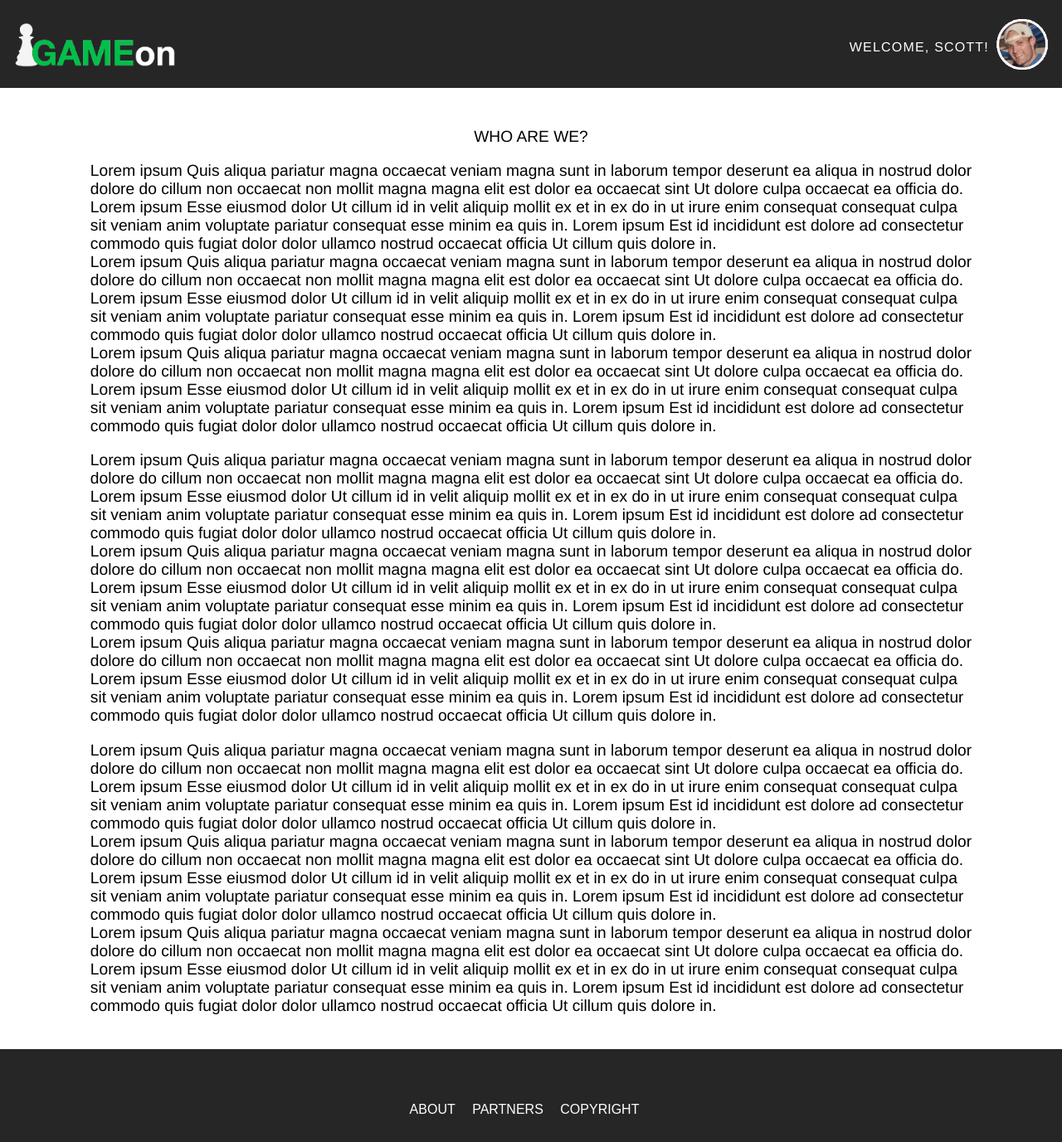
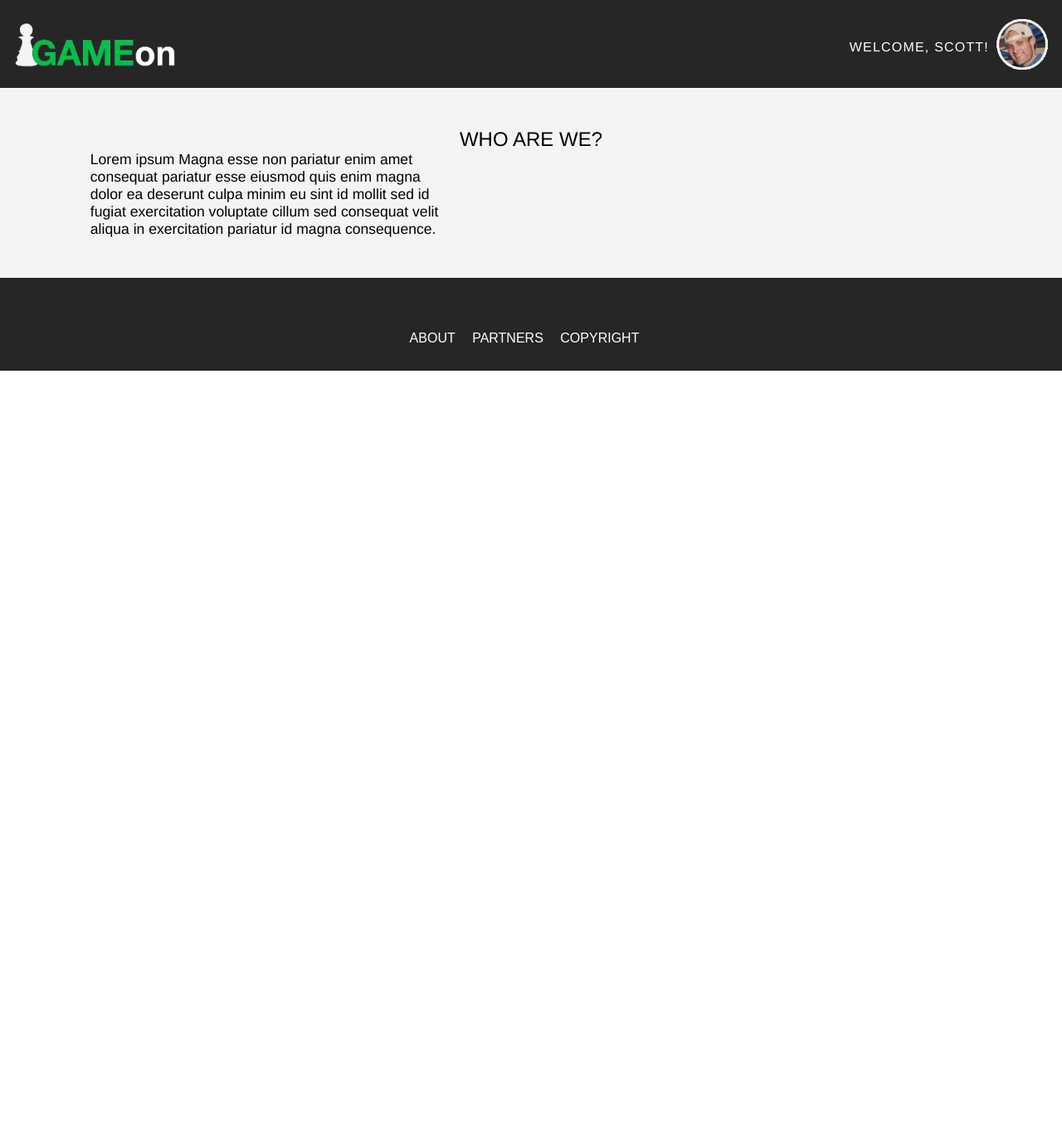
Before and after one commit to scottanderson5/GAME-ON, a Jekyll site: the page built from about.html, in a window 1280 px wide. Shown: the whole page at 83% size. Built offline with Jekyll 4.4.1, drawn with Linux system fonts in a browser that asks for light colours; after the commit the page ends 900 px from its top, so only the background shows below that.

Commit message:
Setting up About Page

```diff
--- a/_sass/_aboutpage.scss
+++ b/_sass/_aboutpage.scss
@@ -5,18 +5,32 @@
 //ABOUT PAGE
 
 .about-main{
-	background-color: white;
-	padding: 3em 0em 0em 0em;
+	background-color: $BackgroundColor;
+	padding: 3em 0em 3em 0em;
 }
 
 .about-intro{
 	font-family: $MainFontFamily;
-	font-size: 1.2em;
 	margin: 0 auto;
 	text-align: left;
 }
 
 .about-intro-text{
 	margin: 0 auto;
+	font-size: 1.5em;
 	text-align: center;
 }
+
+.about-info-wrap{
+	overflow: hidden;
+}
+
+.about-p{
+	width: 40%;
+	font-size: 1.1em;
+	float: left;
+}
+
+.about-pic{
+	float: right;
+}
--- a/about.html
+++ b/about.html
@@ -13,79 +13,17 @@ title: About Page
 				WHO ARE WE?
 			</div>
 
-			<div class="about-p">
-				<p>
-					Lorem ipsum Quis aliqua pariatur magna occaecat veniam magna sunt in laborum tempor deserunt ea aliqua in nostrud dolor dolore do cillum non occaecat non mollit magna magna elit est dolor ea occaecat sint Ut dolore culpa occaecat ea officia do.
+			<div class="about-info-wrap">
+				<div class="about-p">
+				Lorem ipsum Magna esse non pariatur enim amet consequat pariatur esse eiusmod quis enim magna dolor ea deserunt culpa minim eu sint id mollit sed id fugiat exercitation voluptate cillum sed consequat velit aliqua in exercitation pariatur id magna consequence.
+				</div>
+				<div class="about-pic">
 
-					Lorem ipsum Esse eiusmod dolor Ut cillum id in velit aliquip mollit ex et in ex do in ut irure enim consequat consequat culpa sit veniam anim voluptate pariatur consequat esse minim ea quis in.
-
-					Lorem ipsum Est id incididunt est dolore ad consectetur commodo quis fugiat dolor dolor ullamco nostrud occaecat officia Ut cillum quis dolore in.
-					<br>
-
-					Lorem ipsum Quis aliqua pariatur magna occaecat veniam magna sunt in laborum tempor deserunt ea aliqua in nostrud dolor dolore do cillum non occaecat non mollit magna magna elit est dolor ea occaecat sint Ut dolore culpa occaecat ea officia do.
-
-					Lorem ipsum Esse eiusmod dolor Ut cillum id in velit aliquip mollit ex et in ex do in ut irure enim consequat consequat culpa sit veniam anim voluptate pariatur consequat esse minim ea quis in.
-
-					Lorem ipsum Est id incididunt est dolore ad consectetur commodo quis fugiat dolor dolor ullamco nostrud occaecat officia Ut cillum quis dolore in.
-					<br>
-
-					Lorem ipsum Quis aliqua pariatur magna occaecat veniam magna sunt in laborum tempor deserunt ea aliqua in nostrud dolor dolore do cillum non occaecat non mollit magna magna elit est dolor ea occaecat sint Ut dolore culpa occaecat ea officia do.
-
-					Lorem ipsum Esse eiusmod dolor Ut cillum id in velit aliquip mollit ex et in ex do in ut irure enim consequat consequat culpa sit veniam anim voluptate pariatur consequat esse minim ea quis in.
-
-					Lorem ipsum Est id incididunt est dolore ad consectetur commodo quis fugiat dolor dolor ullamco nostrud occaecat officia Ut cillum quis dolore in.<br>
-				</p>
-
-				<p>
-					Lorem ipsum Quis aliqua pariatur magna occaecat veniam magna sunt in laborum tempor deserunt ea aliqua in nostrud dolor dolore do cillum non occaecat non mollit magna magna elit est dolor ea occaecat sint Ut dolore culpa occaecat ea officia do.
-
-					Lorem ipsum Esse eiusmod dolor Ut cillum id in velit aliquip mollit ex et in ex do in ut irure enim consequat consequat culpa sit veniam anim voluptate pariatur consequat esse minim ea quis in.
-
-					Lorem ipsum Est id incididunt est dolore ad consectetur commodo quis fugiat dolor dolor ullamco nostrud occaecat officia Ut cillum quis dolore in.
-					<br>
-
-					Lorem ipsum Quis aliqua pariatur magna occaecat veniam magna sunt in laborum tempor deserunt ea aliqua in nostrud dolor dolore do cillum non occaecat non mollit magna magna elit est dolor ea occaecat sint Ut dolore culpa occaecat ea officia do.
-
-					Lorem ipsum Esse eiusmod dolor Ut cillum id in velit aliquip mollit ex et in ex do in ut irure enim consequat consequat culpa sit veniam anim voluptate pariatur consequat esse minim ea quis in.
-
-					Lorem ipsum Est id incididunt est dolore ad consectetur commodo quis fugiat dolor dolor ullamco nostrud occaecat officia Ut cillum quis dolore in.
-					<br>
-
-					Lorem ipsum Quis aliqua pariatur magna occaecat veniam magna sunt in laborum tempor deserunt ea aliqua in nostrud dolor dolore do cillum non occaecat non mollit magna magna elit est dolor ea occaecat sint Ut dolore culpa occaecat ea officia do.
-
-					Lorem ipsum Esse eiusmod dolor Ut cillum id in velit aliquip mollit ex et in ex do in ut irure enim consequat consequat culpa sit veniam anim voluptate pariatur consequat esse minim ea quis in.
-
-					Lorem ipsum Est id incididunt est dolore ad consectetur commodo quis fugiat dolor dolor ullamco nostrud occaecat officia Ut cillum quis dolore in.<br>
-				</p>
-
-				<p>
-					Lorem ipsum Quis aliqua pariatur magna occaecat veniam magna sunt in laborum tempor deserunt ea aliqua in nostrud dolor dolore do cillum non occaecat non mollit magna magna elit est dolor ea occaecat sint Ut dolore culpa occaecat ea officia do.
-
-					Lorem ipsum Esse eiusmod dolor Ut cillum id in velit aliquip mollit ex et in ex do in ut irure enim consequat consequat culpa sit veniam anim voluptate pariatur consequat esse minim ea quis in.
-
-					Lorem ipsum Est id incididunt est dolore ad consectetur commodo quis fugiat dolor dolor ullamco nostrud occaecat officia Ut cillum quis dolore in.
-					<br>
-
-					Lorem ipsum Quis aliqua pariatur magna occaecat veniam magna sunt in laborum tempor deserunt ea aliqua in nostrud dolor dolore do cillum non occaecat non mollit magna magna elit est dolor ea occaecat sint Ut dolore culpa occaecat ea officia do.
-
-					Lorem ipsum Esse eiusmod dolor Ut cillum id in velit aliquip mollit ex et in ex do in ut irure enim consequat consequat culpa sit veniam anim voluptate pariatur consequat esse minim ea quis in.
-
-					Lorem ipsum Est id incididunt est dolore ad consectetur commodo quis fugiat dolor dolor ullamco nostrud occaecat officia Ut cillum quis dolore in.
-					<br>
-
-					Lorem ipsum Quis aliqua pariatur magna occaecat veniam magna sunt in laborum tempor deserunt ea aliqua in nostrud dolor dolore do cillum non occaecat non mollit magna magna elit est dolor ea occaecat sint Ut dolore culpa occaecat ea officia do.
-
-					Lorem ipsum Esse eiusmod dolor Ut cillum id in velit aliquip mollit ex et in ex do in ut irure enim consequat consequat culpa sit veniam anim voluptate pariatur consequat esse minim ea quis in.
-
-					Lorem ipsum Est id incididunt est dolore ad consectetur commodo quis fugiat dolor dolor ullamco nostrud occaecat officia Ut cillum quis dolore in.<br>
-				</p>
-				<br>
+				</div>
 			</div>
 
 		</div>
 
 
-		</div>
-
 	</div>
 </div>
```
